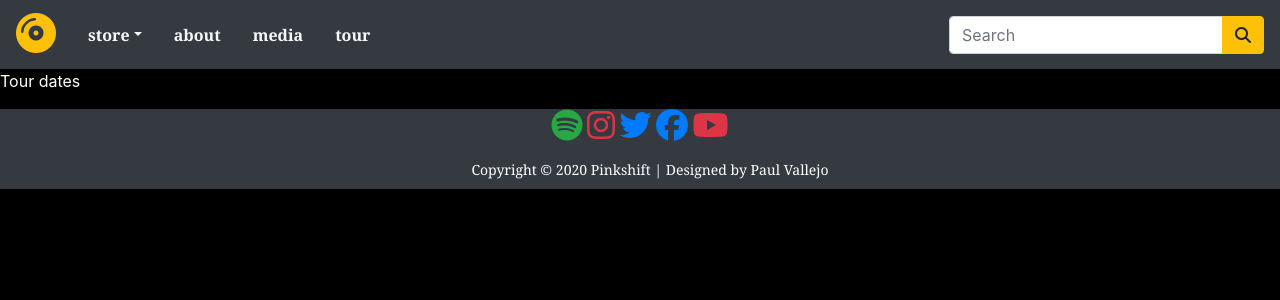
After one commit to paulvallejo/Pinkshift-Website, a Django app: page /tour/ in a window 1280 px wide. The commit adds this page. Shown: the top 300 px of the page. Run offline with Django 3.2, Linux system fonts and the light colour scheme; data comes from the database, SQL or seed files in the repository; some libraries are stand-ins or nearby versions.

Commit message:
Created the about and tour pages for future building. Edited the navbar routing as well

```diff
--- a/Final_Project/store/templates/navbar.html
+++ b/Final_Project/store/templates/navbar.html
@@ -15,9 +15,9 @@
 
                 </div>
             </li>
-            <li class="nav-item"><a class="nav-link text-light font-weight-bold px-3" style="font-family:'Georgia'" href="">about</a></li>
+            <li class="nav-item"><a class="nav-link text-light font-weight-bold px-3" style="font-family:'Georgia'" href="{% url 'about' %}">about</a></li>
             <li class="nav-item"><a class="nav-link text-light font-weight-bold px-3" style="font-family:'Georgia'" href="">media</a></li>
-            <li class="nav-item"><a class="nav-link text-light font-weight-bold px-3" style="font-family:'Georgia'" href="">tour</a></li>
+            <li class="nav-item"><a class="nav-link text-light font-weight-bold px-3" style="font-family:'Georgia'" href="{% url 'tour' %}">tour</a></li>
             {% if item_count > 0 %}
             <li class="nav-item">
                 <a class="nav-link text-light font-weight-bold px-3" style="font-family:'Georgia'" href="{% url 'cart_detail' %}">
--- /dev/null
+++ b/Final_Project/store/templates/tour.html
@@ -0,0 +1,11 @@
+{% extends 'base.html' %}
+{% load static %}
+{% block title %}
+Tour
+{% endblock %}
+
+{% block content %}
+<p class="text-white">
+    Tour dates
+</p>
+{% endblock %}
--- a/Final_Project/store/urls.py
+++ b/Final_Project/store/urls.py
@@ -1,8 +1,15 @@
 from django.urls import path
 from . import views
 
+"""
+In this file, we map all of the store's URLs. We import "path" form django to power our URL pattern and import views
+to use the functions created in views.py.
+"""
+
 urlpatterns = [
     path('', views.home, name='home'),
+    path('about/', views.aboutPage, name='about'),
+    path('tour/', views.tourPage, name='tour'),
     path('category/<slug:category_slug>', views.home, name='products_by_category'),
     path('category/<slug:category_slug>/<slug:product_slug>', views.productPage, name='product_detail'),
     path('cart/add/<int:product_id>', views.add_cart, name='add_cart'),
--- a/Final_Project/store/views.py
+++ b/Final_Project/store/views.py
@@ -4,7 +4,9 @@ from django.core.exceptions import ObjectDoesNotExist
 import stripe
 from django.conf import settings
 
-
+"""
+In this file, we determine what content is displayed on a given page.
+"""
 # Create your views here.
 
 
@@ -31,6 +33,14 @@ def home(request, category_slug=None):
         # If there isn't a category slug, all products from home page will be displayed
         products = Product.objects.all().filter(availlable=True)
     return render(request, 'home.html', {'category': category_page, 'products': products})
+
+
+def aboutPage(request):
+    return render(request, 'about.html')
+
+
+def tourPage(request):
+    return render(request, 'tour.html')
 
 
 def productPage(request, category_slug, product_slug):
```
Also changed, not shown: Final_Project/store/templates/about.html (added, +11 -0 lines).
